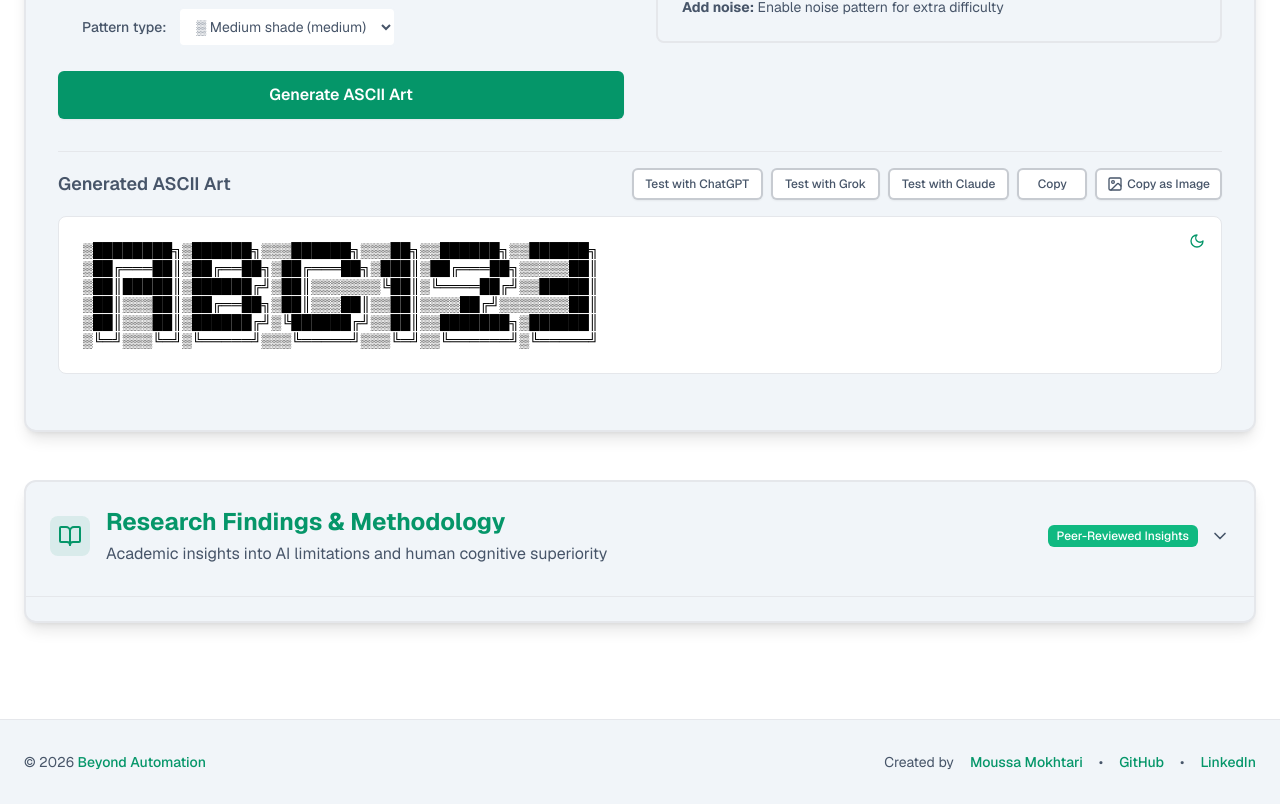
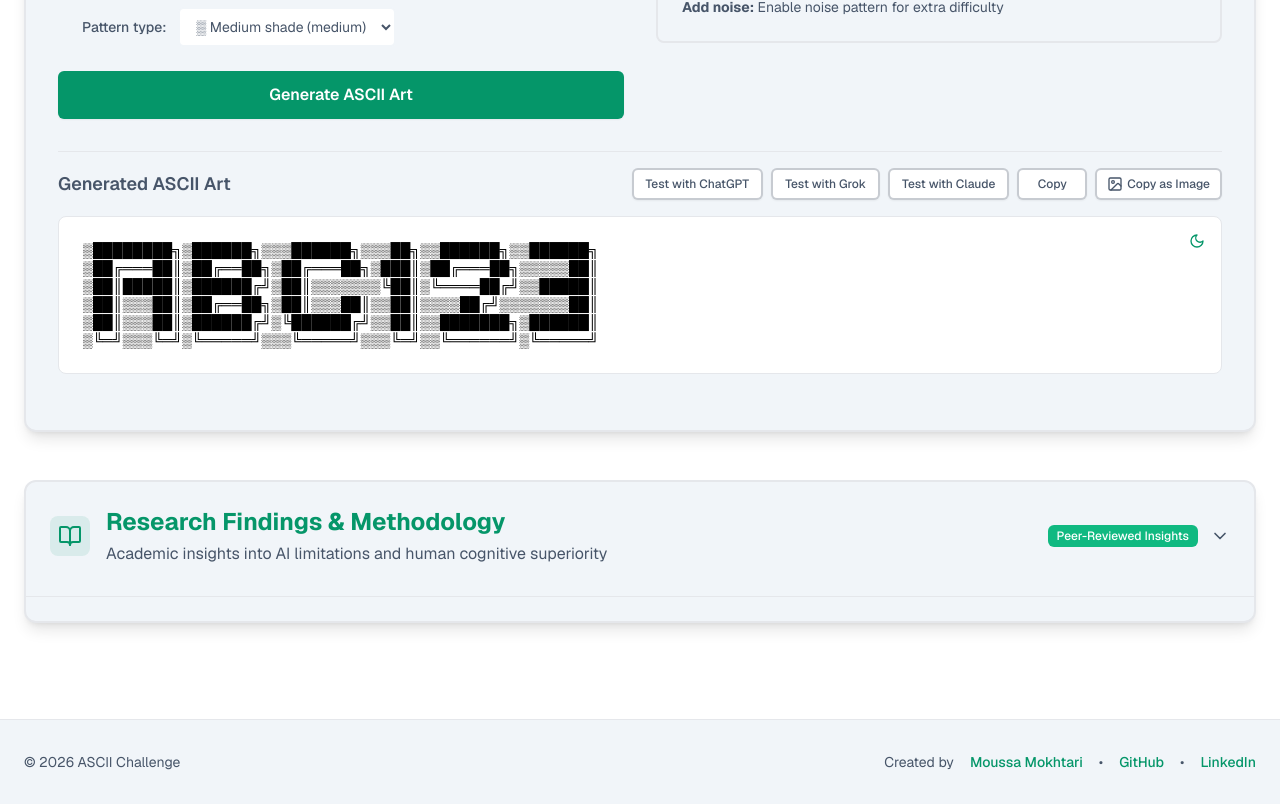
Before and after one commit to Moussa-M/ascii-challenge, a Next.js app: page / in a window 1280 px wide. Shown: the part 757-1561 px from the top of the page. Built offline with nearby package versions, Linux system fonts and the light colour scheme.

Commit message:
Remove Beyond Automation from footer

```diff
--- a/app/ascii-art-client.tsx
+++ b/app/ascii-art-client.tsx
@@ -703,15 +703,7 @@ export default function AsciiArtGenerator() {
         <div className="max-w-7xl mx-auto px-4 sm:px-6 py-6 sm:py-8">
           <div className="flex flex-col sm:flex-row items-center justify-between gap-4">
             <div className="text-sm text-muted-foreground">
-              © 2026{" "}
-              <a
-                href="https://ba.apertacodex.ai/"
-                target="_blank"
-                rel="noopener noreferrer"
-                className="text-primary hover:text-primary/80 font-medium transition-colors"
-              >
-                Beyond Automation
-              </a>
+              © 2026 ASCII Challenge
             </div>
             <div className="flex flex-col sm:flex-row items-center gap-4 text-sm">
               <span className="text-muted-foreground">Created by</span>
```
